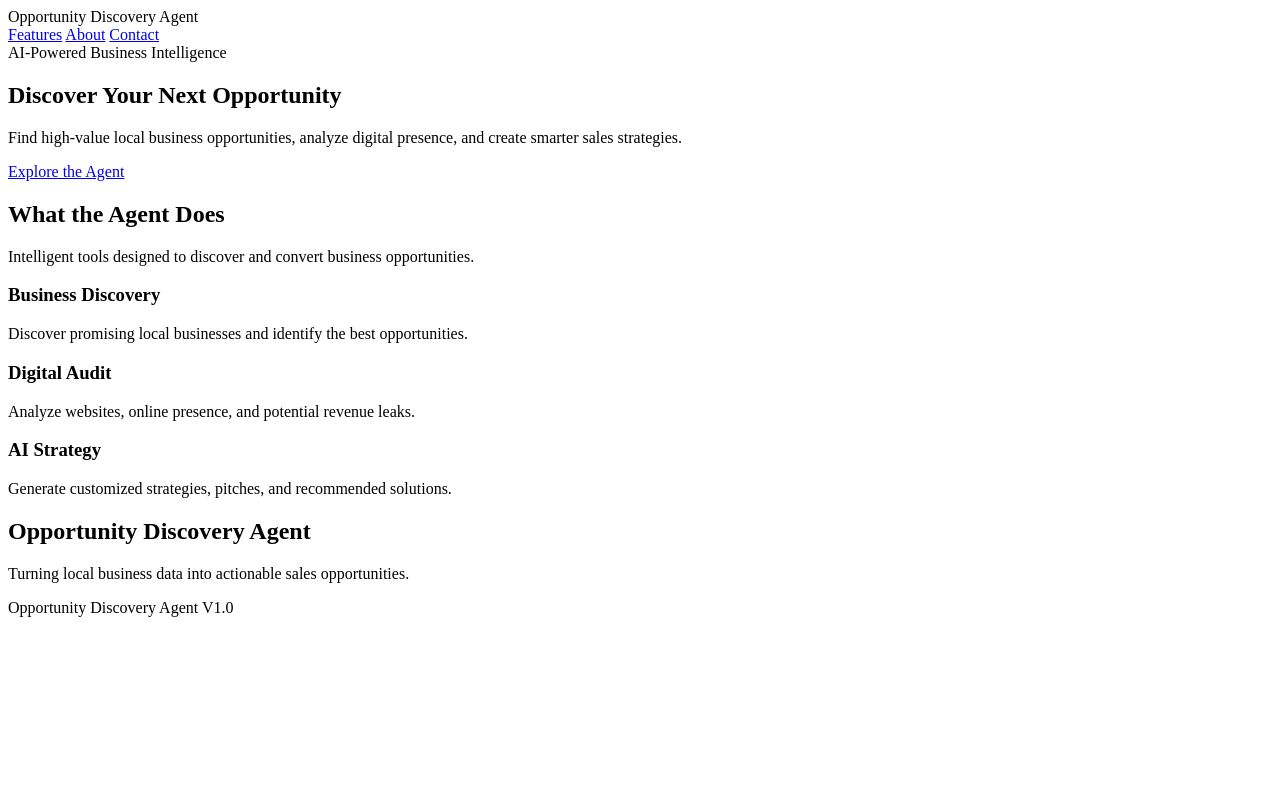
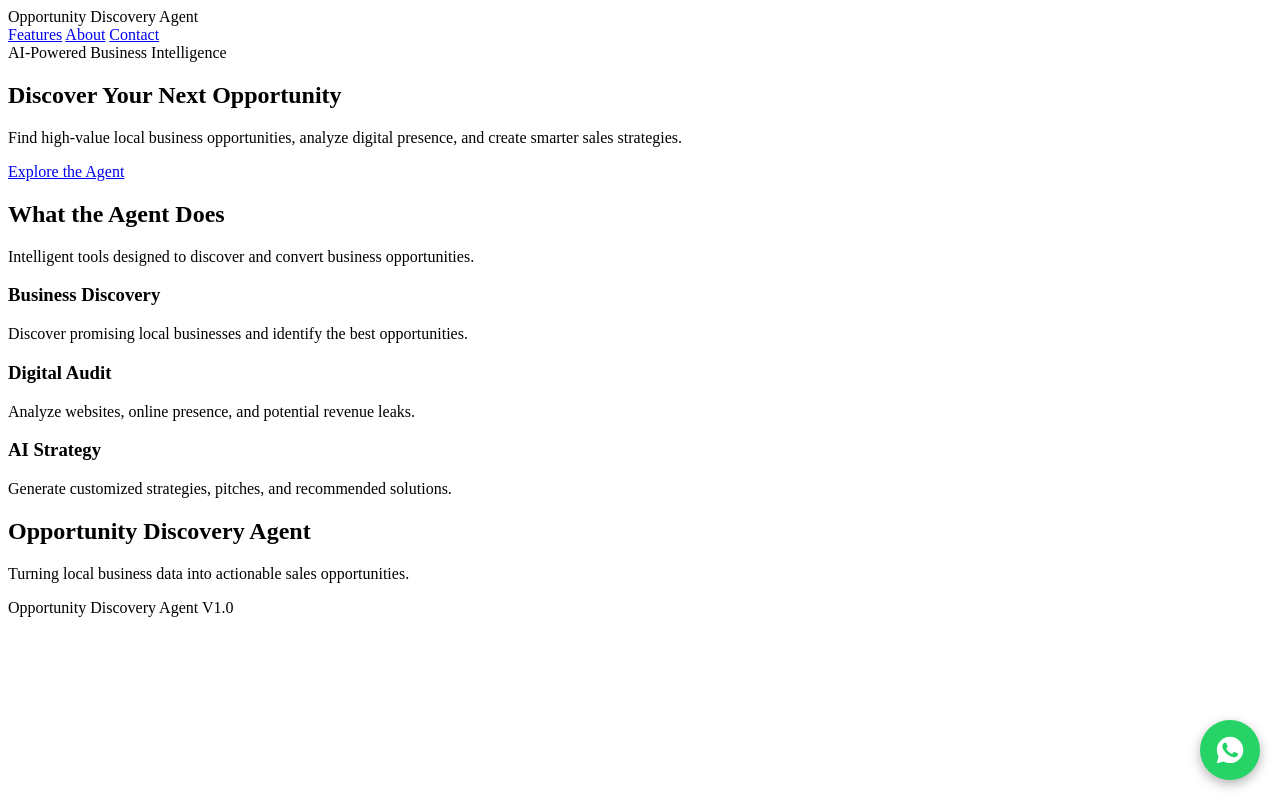
Before and after one commit to jihadmmouhammad-ship-it/agent-site, a website: page public/index.html in a window 1280 px wide. Drawn offline with Linux system fonts and the light colour scheme.

Commit message:
Update index.html

```diff
--- a/public/index.html
+++ b/public/index.html
@@ -97,6 +97,15 @@
       Opportunity Discovery Agent V1.0
     </div>
   </footer>
-
+<a href="https://wa.me/96179381871?text=مرحباً، أريد الاستفسار عن خدماتكم"
+   target="_blank"
+   style="position:fixed; bottom:20px; right:20px; background:#25D366; color:white;
+          border-radius:50%; width:60px; height:60px; display:flex;
+          align-items:center; justify-content:center; box-shadow:0 4px 12px rgba(0,0,0,0.3);
+          z-index:999; text-decoration:none;">
+  <svg xmlns="http://www.w3.org/2000/svg" width="32" height="32" viewBox="0 0 24 24" fill="white">
+    <path d="M12.04 2C6.58 2 2.13 6.45 2.13 11.91c0 1.75.46 3.45 1.32 4.95L2.05 22l5.25-1.38c1.45.79 3.08 1.21 4.74 1.21 5.46 0 9.91-4.45 9.91-9.91C21.95 6.45 17.5 2 12.04 2zm5.79 14.03c-.24.68-1.4 1.3-1.94 1.36-.5.06-1.13.09-1.83-.11-.42-.12-.96-.31-1.65-.6-2.91-1.26-4.81-4.18-4.96-4.38-.15-.2-1.18-1.57-1.18-3 0-1.42.75-2.13 1.02-2.42.27-.29.58-.36.77-.36.2 0 .39 0 .56.01.18.01.42-.07.65.5.24.58.82 2 .89 2.15.07.15.12.32.02.52-.1.2-.15.32-.29.49-.15.17-.31.38-.44.51-.15.15-.3.31-.13.6.17.29.76 1.25 1.63 2.03 1.12 1 2.06 1.31 2.35 1.46.29.15.46.13.63-.07.17-.2.72-.84.91-1.13.19-.29.38-.24.64-.15.26.1 1.66.78 1.94.92.29.15.48.22.55.34.07.13.07.72-.17 1.4z"/>
+  </svg>
+</a>
 </body>
 </html>
```
